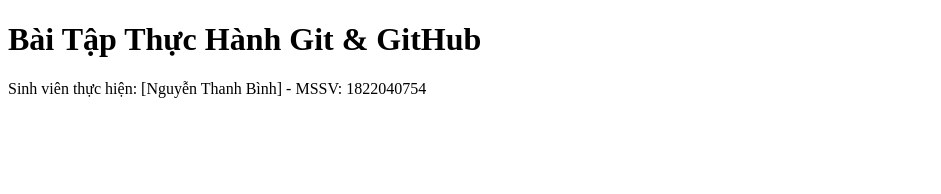
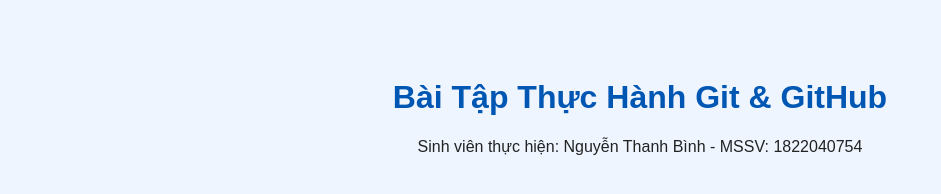
Before and after one commit to apshiafgsf/ThucHanhGit_1822040754, a plain HTML site: page index.html in a window 1280 px wide. Shown: the whole page, without its empty margins (0-941 px from the left). Drawn offline with Linux system fonts and the light colour scheme.

Commit message:
Feat: Thêm file style.css và liên kết giao diện

```diff
--- a/index.html
+++ b/index.html
@@ -4,9 +4,10 @@
     <meta charset="UTF-8">
     <meta name="viewport" content="width=device-width, initial-scale=1.0">
     <title>Thực Hành Git - 1822040754</title>
+    <link rel="stylesheet" href="style.css">
 </head>
 <body>
     <h1>Bài Tập Thực Hành Git & GitHub</h1>
-    <p>Sinh viên thực hiện: [Nguyễn Thanh Bình] - MSSV: 1822040754</p>
+    <p>Sinh viên thực hiện: Nguyễn Thanh Bình - MSSV: 1822040754</p>
 </body>
 </html>
--- /dev/null
+++ b/style.css
@@ -0,0 +1,11 @@
+body {
+    font-family: Arial, sans-serif;
+    background-color: #eef5ff;
+    color: #222222;
+    text-align: center;
+    padding-top: 50px;
+}
+
+h1 {
+    color: #0056b3;
+}
```
